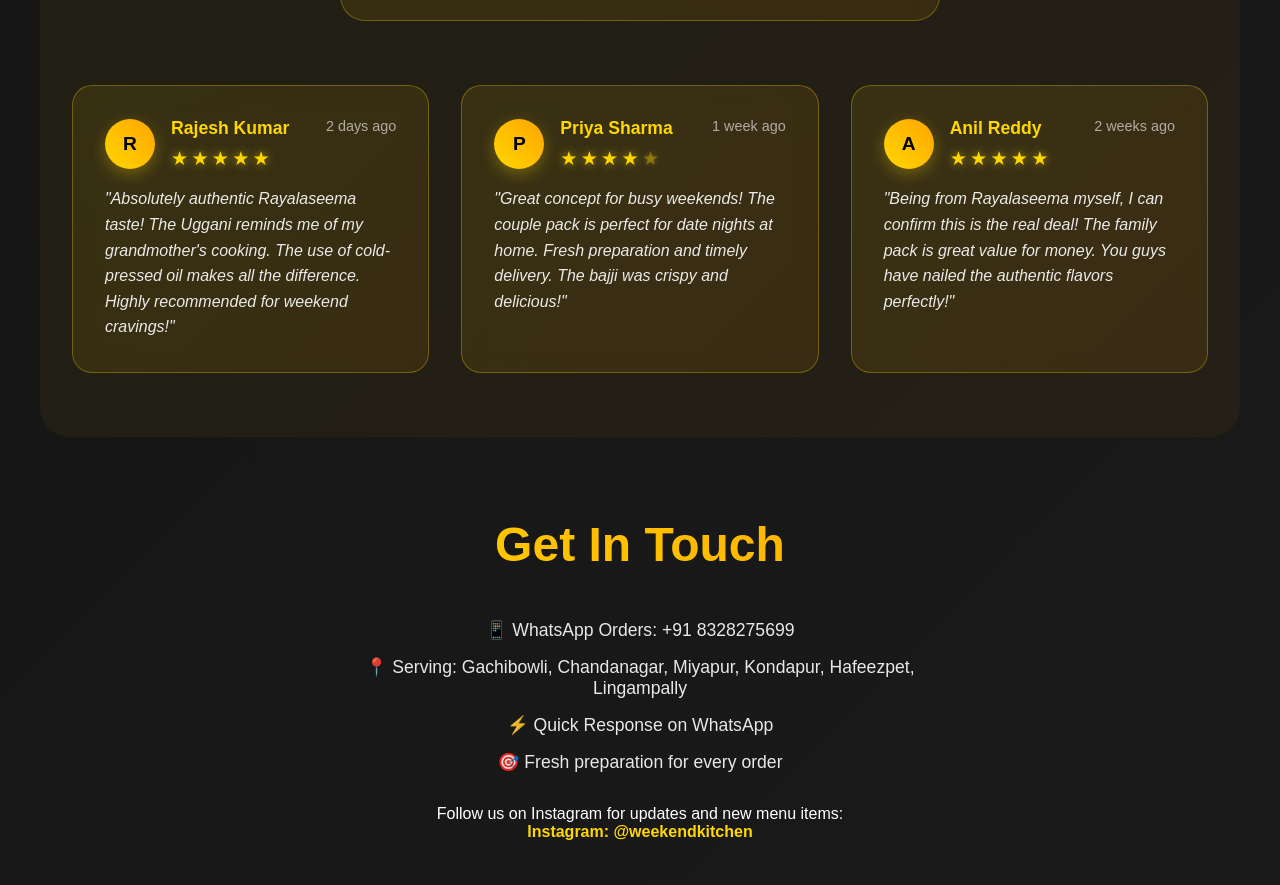
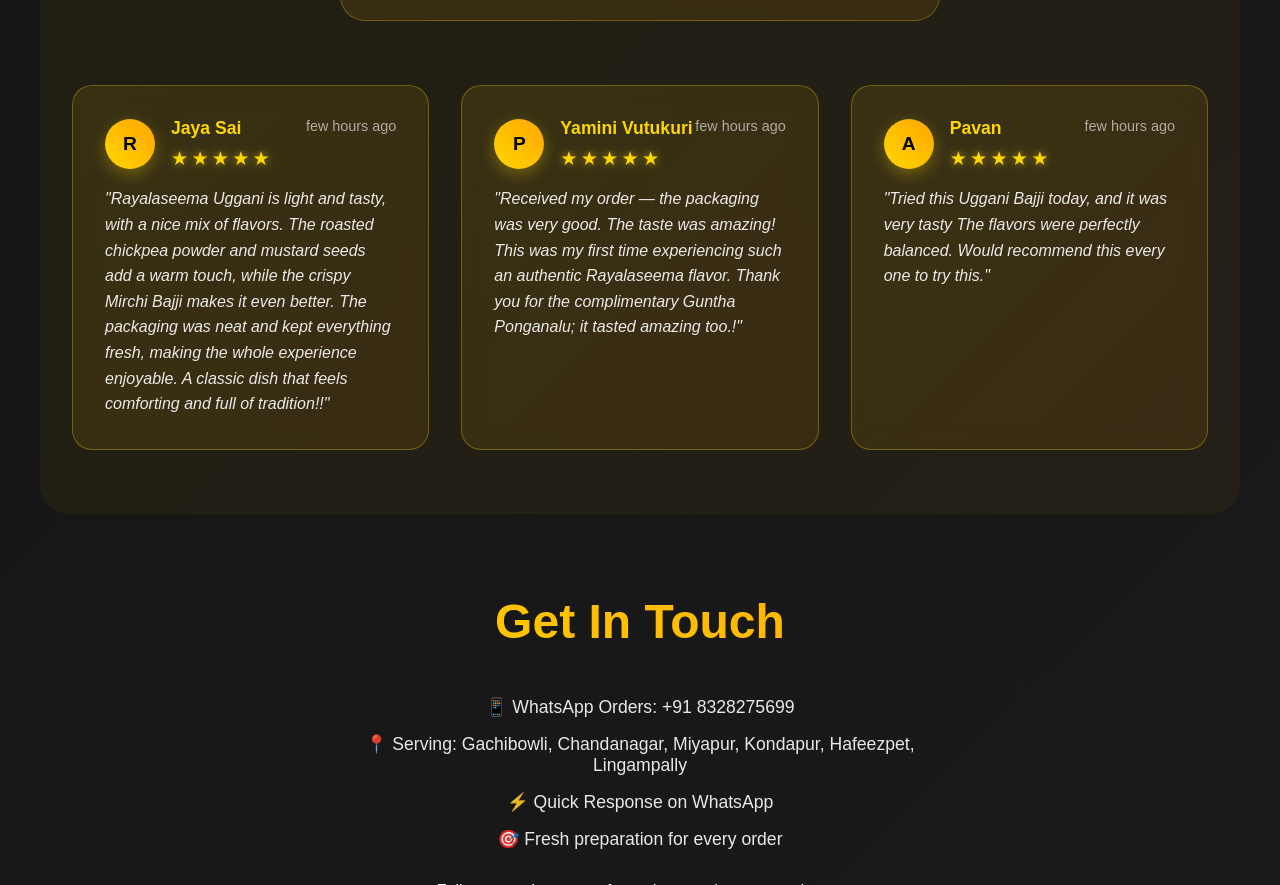
Before and after one commit to Sathviktr/weekendkitchen, a plain HTML site: page index.html in a window 1280 px wide. Shown: the part 3651-4536 px from the top of the page. Drawn offline with Linux system fonts and the light colour scheme.

Commit message:
Update index.html

```diff
--- a/index.html
+++ b/index.html
@@ -918,7 +918,7 @@
                 <div class="reviewer-info">
                     <div class="reviewer-avatar">R</div>
                     <div class="reviewer-details">
-                        <h4 class="reviewer-name">Rajesh Kumar</h4>
+                        <h4 class="reviewer-name">Jaya Sai</h4>
                         <div class="review-stars">
                             <span class="star filled">★</span>
                             <span class="star filled">★</span>
@@ -928,9 +928,9 @@
                         </div>
                     </div>
                 </div>
-                <div class="review-date">2 days ago</div>
+                <div class="review-date">few hours ago</div>
             </div>
-            <p class="review-text">"Absolutely authentic Rayalaseema taste! The Uggani reminds me of my grandmother's cooking. The use of cold-pressed oil makes all the difference. Highly recommended for weekend cravings!"</p>
+            <p class="review-text">"Rayalaseema Uggani is light and tasty, with a nice mix of flavors. The roasted chickpea powder and mustard seeds add a warm touch, while the crispy Mirchi Bajji makes it even better. The packaging was neat and kept everything fresh, making the whole experience enjoyable. A classic dish that feels comforting and full of tradition!!"</p>
         </div>
 
         <!-- Sample Review 2 -->
@@ -939,28 +939,7 @@
                 <div class="reviewer-info">
                     <div class="reviewer-avatar">P</div>
                     <div class="reviewer-details">
-                        <h4 class="reviewer-name">Priya Sharma</h4>
-                        <div class="review-stars">
-                            <span class="star filled">★</span>
-                            <span class="star filled">★</span>
-                            <span class="star filled">★</span>
-                            <span class="star filled">★</span>
-                            <span class="star">★</span>
-                        </div>
-                    </div>
-                </div>
-                <div class="review-date">1 week ago</div>
-            </div>
-            <p class="review-text">"Great concept for busy weekends! The couple pack is perfect for date nights at home. Fresh preparation and timely delivery. The bajji was crispy and delicious!"</p>
-        </div>
-
-        <!-- Sample Review 3 -->
-        <div class="review-card">
-            <div class="review-header">
-                <div class="reviewer-info">
-                    <div class="reviewer-avatar">A</div>
-                    <div class="reviewer-details">
-                        <h4 class="reviewer-name">Anil Reddy</h4>
+                        <h4 class="reviewer-name">Yamini Vutukuri</h4>
                         <div class="review-stars">
                             <span class="star filled">★</span>
                             <span class="star filled">★</span>
@@ -970,9 +949,30 @@
                         </div>
                     </div>
                 </div>
-                <div class="review-date">2 weeks ago</div>
+                <div class="review-date">few hours ago</div>
             </div>
-            <p class="review-text">"Being from Rayalaseema myself, I can confirm this is the real deal! The family pack is great value for money. You guys have nailed the authentic flavors perfectly!"</p>
+            <p class="review-text">"Received my order — the packaging was very good. The taste was amazing! This was my first time experiencing such an authentic Rayalaseema flavor. Thank you for the complimentary Guntha Ponganalu; it tasted amazing too.!"</p>
+        </div>
+
+        <!-- Sample Review 3 -->
+        <div class="review-card">
+            <div class="review-header">
+                <div class="reviewer-info">
+                    <div class="reviewer-avatar">A</div>
+                    <div class="reviewer-details">
+                        <h4 class="reviewer-name">Pavan</h4>
+                        <div class="review-stars">
+                            <span class="star filled">★</span>
+                            <span class="star filled">★</span>
+                            <span class="star filled">★</span>
+                            <span class="star filled">★</span>
+                            <span class="star filled">★</span>
+                        </div>
+                    </div>
+                </div>
+                <div class="review-date">few hours ago</div>
+            </div>
+            <p class="review-text">"Tried this Uggani Bajji today, and it was very tasty The flavors were perfectly balanced. Would recommend this every one to try this."</p>
         </div>
     </div>
 
```
